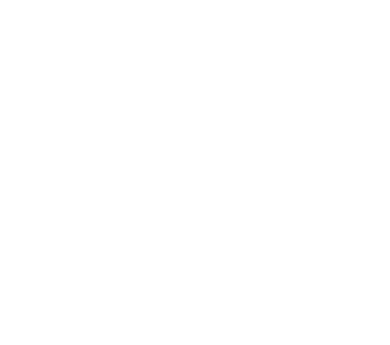
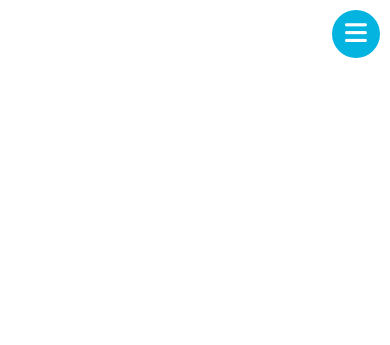
Before and after one commit to henryshop73/Portafolio-proyecto1-css, a plain HTML site: page index.html in a window 390 px wide. Shown: the top 345 px of the page. Drawn offline with Linux system fonts and the light colour scheme.

Commit message:
Se crea el  Menú Hamburguesa Responsive se aplica estilos  y se agrega a todas las páginas

```diff
--- a/assets/css/responsive.css
+++ b/assets/css/responsive.css
@@ -1,3 +1,7 @@
+.layout__menu-toggle {
+    display: none;
+}
+
 @media (max-width: 1490px) {
     body {
         padding: 0;
@@ -41,6 +45,28 @@
 
         grid-template-areas: "content";
         grid-template-columns: 100%;
+    }
+
+    .layout__menu-toggle {
+        display: block;
+        position: absolute;
+        right: 1rem;
+        top: 1rem;
+        width: 4.8rem;
+        height: 4.8rem;
+        line-height: 4.8rem;
+        font-size: 2.5rem;
+        text-align: center;
+        background-color: var(--color-secondary);
+        color: var(--color-principal);
+        border-radius: 3rem;
+        cursor: pointer;
+        transition: all 500ms ease-in-out;
+    }
+
+    .fa-xmark {
+        /* provisional */
+        display: none;
     }
 
     .layout__aside {
--- a/index.html
+++ b/index.html
@@ -126,6 +126,12 @@
 
         </aside>
 
+        <!--Menú reesponsive-->
+        <div class="layout__menu-toggle">
+            <i class="menu-toggle__icon fa-solid fa-bars"></i>
+            <i class="menu-toggle__icon fa-solid fa-xmark"></i>
+        </div>
+
         <!-- Contenido Principal -->
         <main class="layout__content">
 
```
Also changed, not shown: blog.html (+6 -0 lines), contacto.html (+6 -0 lines), curriculum.html (+6 -0 lines), portafolio.html (+6 -0 lines), sobre-mi.html (+6 -0 lines).
